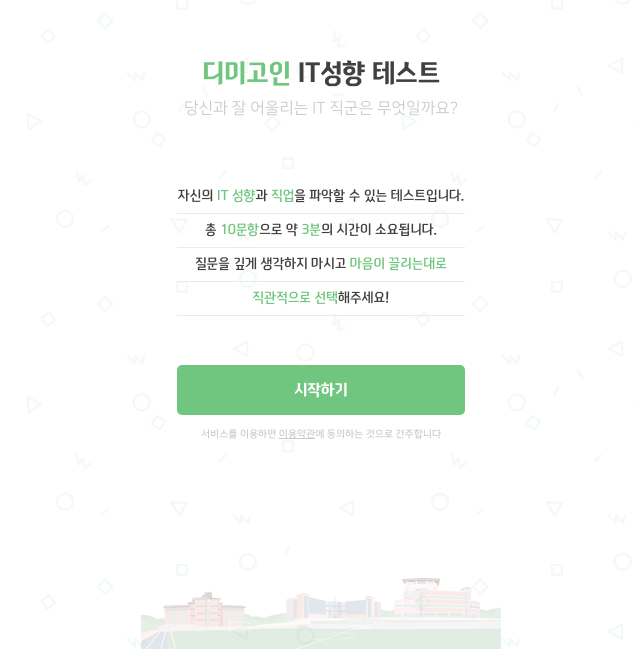
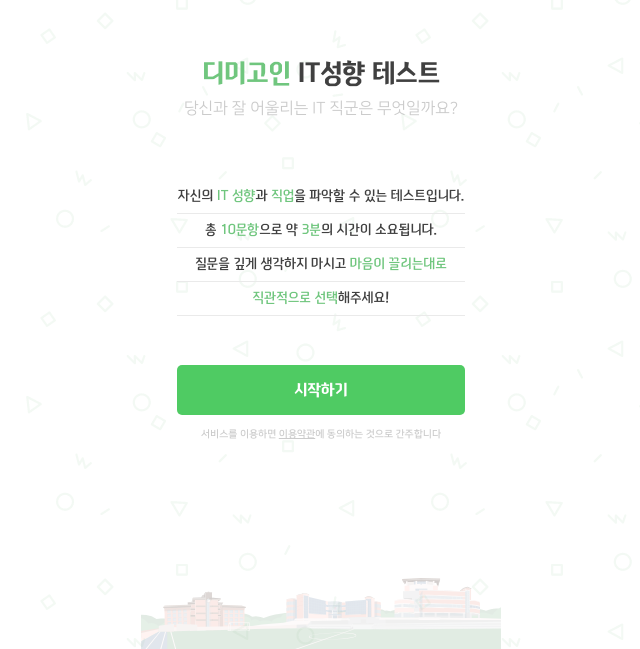
Before and after one commit to plants-studio/dimitest-frontend-v1, a React (Create React App) app: page / in a window 1280 px wide. Shown: the part 151-800 px from the top of the page, without its empty margins (319-959 px from the left). Built offline with nearby package versions, Linux system fonts and the light colour scheme.

Commit message:
fix: design

```diff
--- a/src/components/LargeButton.tsx
+++ b/src/components/LargeButton.tsx
@@ -4,7 +4,7 @@ import styled from 'styled-components';
 import { LargeButtonProps } from '../types';
 
 const Button = styled.button<LargeButtonProps>`
-  background-color: #70c67e;
+  background-color: #4fcb63;
   border: none;
   width: 100%;
   height: 50px;
@@ -14,6 +14,7 @@ const Button = styled.button<LargeButtonProps>`
   font-family: 'NEXON Football Gothic B';
   cursor: pointer;
   outline: none;
+  padding: 0;
 `;
 
 const LargeButton: React.FC<LargeButtonProps> = (props: LargeButtonProps) => (
--- a/src/components/TextField.tsx
+++ b/src/components/TextField.tsx
@@ -15,6 +15,7 @@ const Input = styled.input`
   text-align: center;
   outline: none;
   -webkit-appearance: none;
+  padding: 0;
 
   &::placeholder {
     color: #cbcbcb;
```
